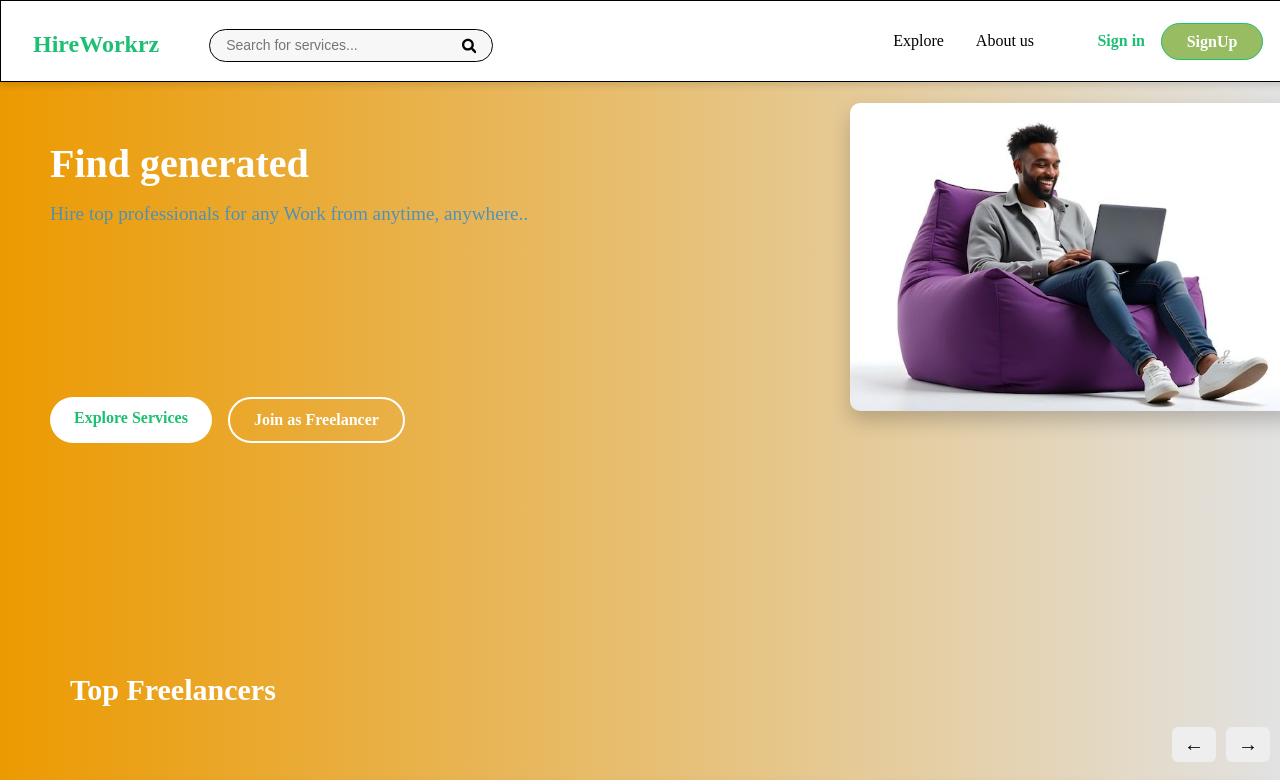
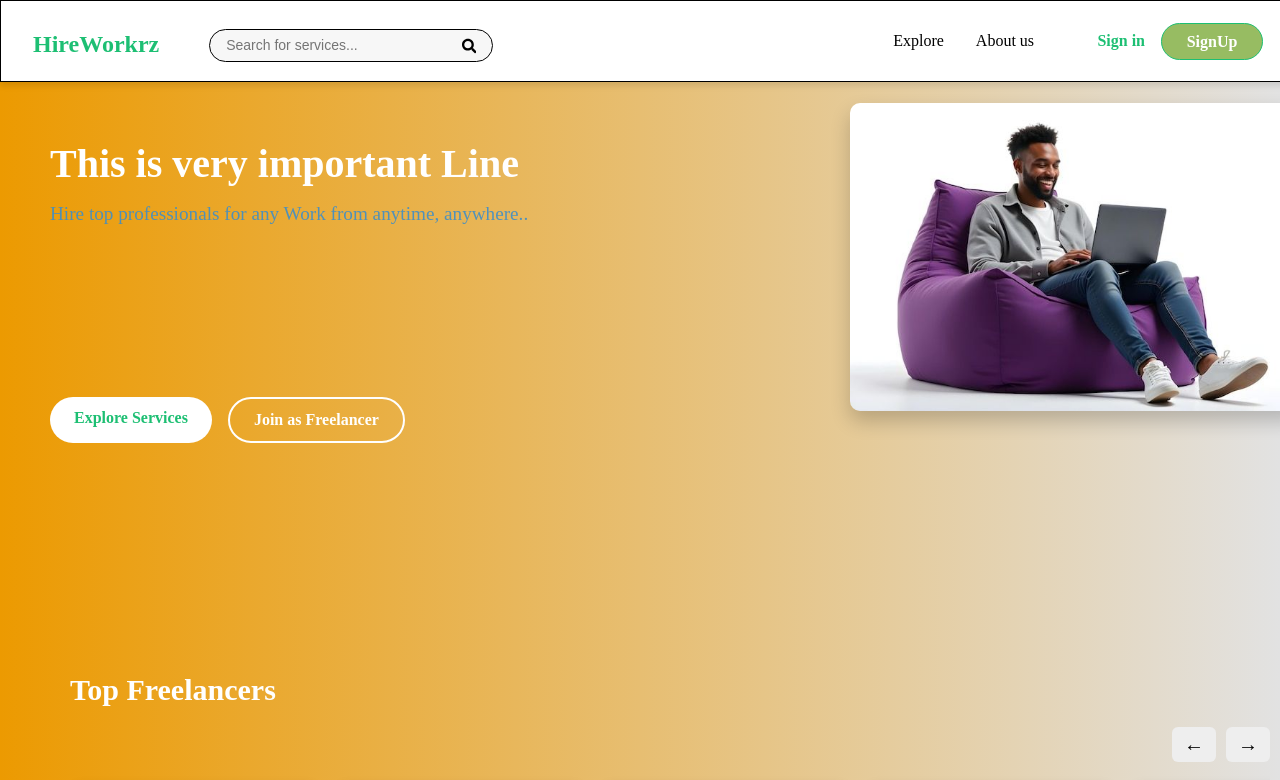
Before and after one commit to mohan99346/HireWorkrz-Versions, a React (Vite) app: page / in a window 1280 px wide. Shown: the top 780 px of the page. Built offline with nearby package versions, Linux system fonts and the light colour scheme.

Commit message:
Very-Important-Line

```diff
--- a/src/pages/firstpage.jsx
+++ b/src/pages/firstpage.jsx
@@ -33,7 +33,7 @@ export default function FirstPage(){
  <section className="hero">
  <div className="hero-content1">
 
-   <h1>Find generated</h1>
+   <h1>This is very important Line</h1>
    <p>Hire top professionals for any Work from anytime, anywhere..</p>
    <div className="hero-buttons">
      <Link  className="btn primary-btn">Explore Services</Link>
```
